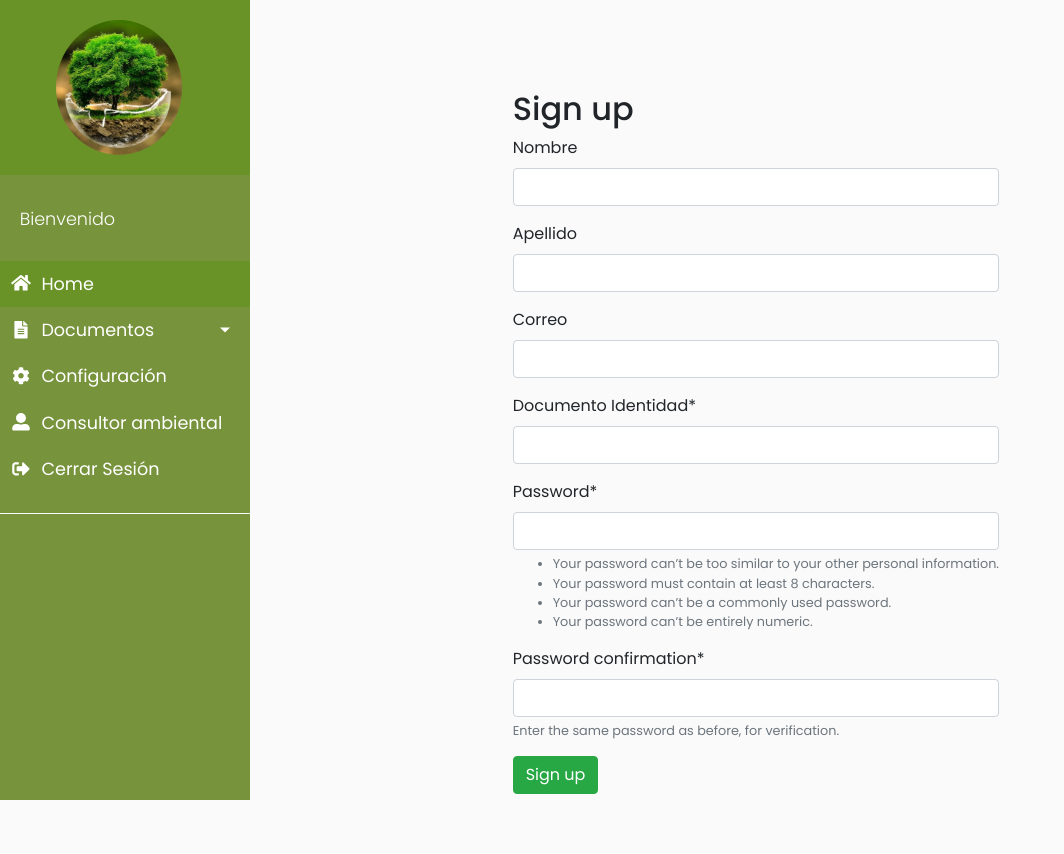
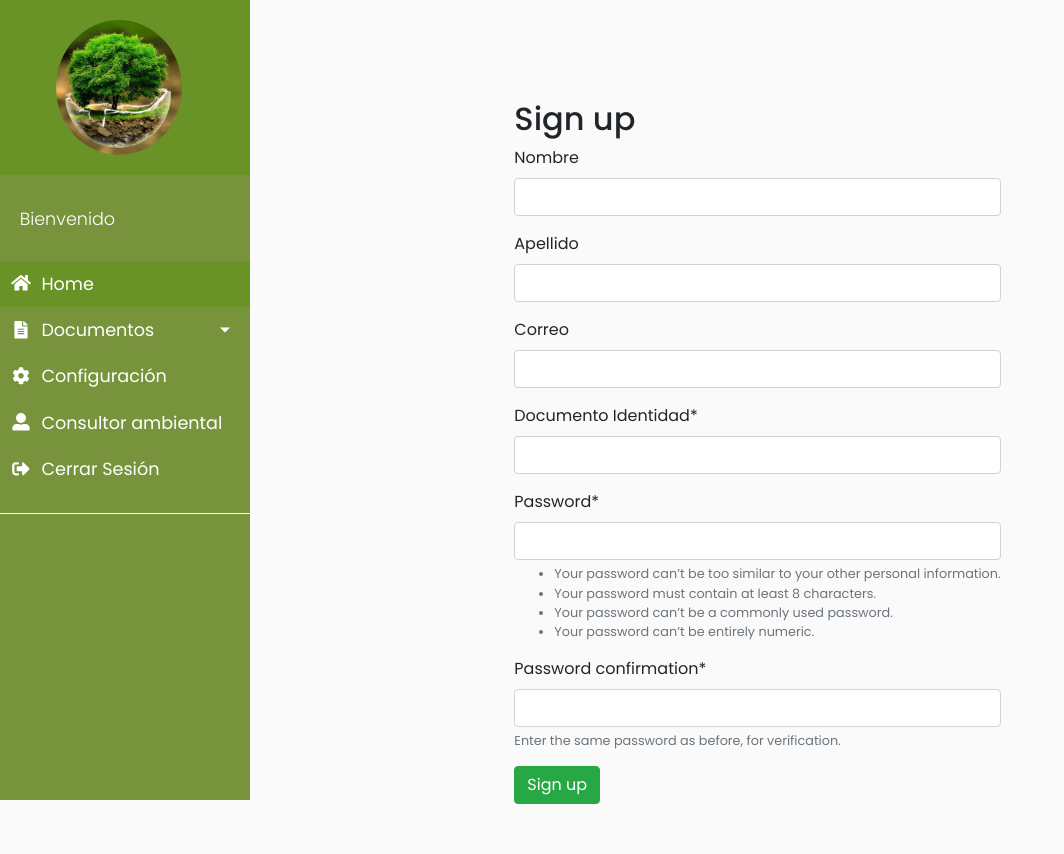
Before and after one commit to vanessaperez/EIA-EP4793, a Django app: page /users/signup/ in a window 1280 px wide. Shown: the whole page, without its empty margins (0-1064 px from the left). Before the commit the page ends 800 px from the top, so only its background shows below. Run offline with Django 3.2, Linux system fonts and the light colour scheme; some libraries are stand-ins or nearby versions.

Commit message:
Otros cambios

```diff
--- a/document/forms.py
+++ b/document/forms.py
@@ -1,4 +1,6 @@
 from django import forms
+from django.forms import TextInput
+
 from .models import *
 from crispy_forms.helper import FormHelper, Layout
 
@@ -164,6 +166,10 @@ class SueloForm(forms.ModelForm):
             'textura_comentario': 'Comentario'
         }
 
+        widgets = {
+            'caracteristicas': TextInput(attrs={'placeholder': 'Sistema Edafológico'}),
+        }
+
 class AguaForm(forms.ModelForm):
     class Meta:
         model = Agua
--- a/static/css/custom.css
+++ b/static/css/custom.css
@@ -152,7 +152,7 @@ a.article:hover {
 
 #content {
     width: calc(100% - 250px);
-    padding: 40px;
+    padding: 50px;
     min-height: 100vh;
     transition: all 0.3s;
     position: absolute;
--- a/static/javascript/show.js
+++ b/static/javascript/show.js
@@ -28,7 +28,7 @@ function next(){
     if(active+1<limite_partes){
         active+=1;
     }
-
+    window.scrollTo(0,0)
     on_off();
 }
 
@@ -37,4 +37,5 @@ function prev(){
         active-=1
     }
     on_off();
+    window.scrollTo(0,0)
 }
```
